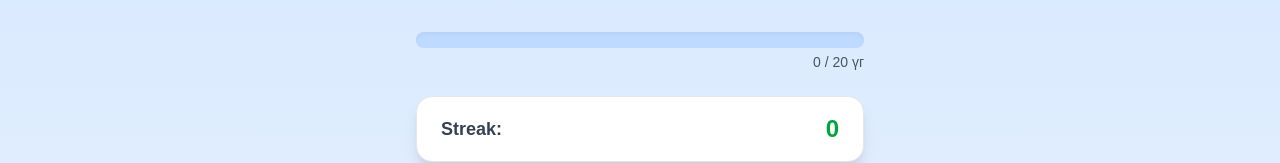
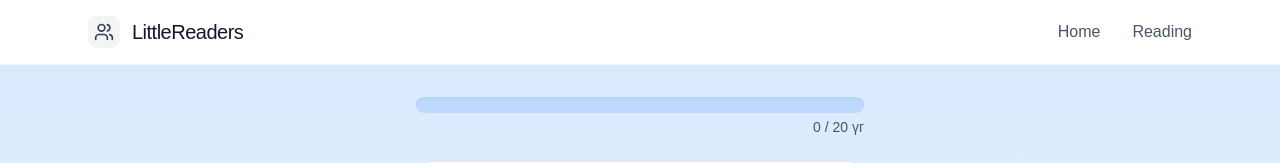
Before and after one commit to Merkzadok/PineQuestz, a Next.js app in the folder client/: page /main/wordSentence in a window 1280 px wide. Shown: the top 163 px of the page. Built offline with nearby package versions, Linux system fonts and the light colour scheme.

Commit message:
fixed-problem-by-adding-header

```diff
--- a/client/src/app/components/MainHeader.tsx
+++ b/client/src/app/components/MainHeader.tsx
@@ -1,35 +1,44 @@
 "use client";
+
 import React, { useState } from "react";
 import { Users, Book, Menu, X } from "lucide-react";
+import Link from "next/link";
 
 const MainHeader = () => {
   const [mobileMenuOpen, setMobileMenuOpen] = useState(false);
+
+  const navLinks = [
+    { name: "Home", href: "/main" },
+    { name: "Reading", href: "/reading" },
+  ];
 
   return (
     <header className="bg-white border-b border-gray-100">
       <div className="max-w-6xl mx-auto px-6">
         <div className="flex items-center justify-between h-16">
           {/* Logo */}
-          <div className="flex items-center gap-3">
-            <div className="flex items-center justify-center w-8 h-8 bg-gray-100 rounded-lg">
-              <Users className="w-5 h-5 text-gray-700" />
+          <Link href="/main">
+            <div className="flex items-center gap-3 cursor-pointer">
+              <div className="flex items-center justify-center w-8 h-8 bg-gray-100 rounded-lg">
+                <Users className="w-5 h-5 text-gray-700" />
+              </div>
+              <span className="text-xl font-light text-gray-900 tracking-tight">
+                LittleReaders
+              </span>
             </div>
-            <span className="text-xl font-light text-gray-900 tracking-tight">
-              FamilySpace
-            </span>
-          </div>
+          </Link>
 
           {/* Desktop Navigation */}
           <nav className="hidden md:flex items-center gap-8">
-            {["Home", "Reading", "Activities", "Profile"].map((item) => (
-              <a
-                key={item}
-                href="#"
+            {navLinks.map((link) => (
+              <Link
+                key={link.name}
+                href={link.href}
                 className="text-gray-600 hover:text-gray-900 font-medium transition-colors duration-200 relative group"
               >
-                {item}
+                {link.name}
                 <div className="absolute bottom-0 left-0 w-0 h-0.5 bg-gray-900 transition-all duration-300 group-hover:w-full"></div>
-              </a>
+              </Link>
             ))}
           </nav>
 
@@ -37,6 +46,7 @@ const MainHeader = () => {
           <button
             onClick={() => setMobileMenuOpen(!mobileMenuOpen)}
             className="md:hidden p-2 text-gray-600 hover:text-gray-900 transition-colors duration-200"
+            aria-label="Toggle menu"
           >
             {mobileMenuOpen ? (
               <X className="w-5 h-5" />
@@ -53,21 +63,22 @@ const MainHeader = () => {
           }`}
         >
           <nav className="py-4 space-y-1">
-            {["Home", "Reading", "Activities", "Profile"].map((item) => (
-              <a
-                key={item}
-                href="#"
+            {navLinks.map((link) => (
+              <Link
+                key={link.name}
+                href={link.href}
                 className="block px-4 py-2 text-gray-600 hover:text-gray-900 hover:bg-gray-50 rounded-lg transition-all duration-200"
+                onClick={() => setMobileMenuOpen(false)} // close menu on click
               >
-                {item === "Reading" ? (
+                {link.name === "Reading" ? (
                   <div className="flex items-center gap-2">
                     <Book className="w-4 h-4" />
-                    {item}
+                    {link.name}
                   </div>
                 ) : (
-                  item
+                  link.name
                 )}
-              </a>
+              </Link>
             ))}
           </nav>
         </div>
--- a/client/src/app/layout.tsx
+++ b/client/src/app/layout.tsx
@@ -3,6 +3,7 @@ import { Geist, Geist_Mono } from "next/font/google";
 import "./globals.css";
 import { TextSpeakerProvider } from "@/provider/TextContext";
 import AnimatedWrapper from "@/components/Animated-wrapper";
+import MainHeader from "./components/MainHeader";
 
 const geistSans = Geist({
   variable: "--font-geist-sans",
@@ -35,6 +36,7 @@ export default function RootLayout({
         className={`${geistSans.variable} ${geistMono.variable} antialiased`}
       >
         <TextSpeakerProvider>
+          <MainHeader />
           <AnimatedWrapper>{children}</AnimatedWrapper>
         </TextSpeakerProvider>
       </body>
--- a/client/src/app/main/crossword/[id]/page.tsx
+++ b/client/src/app/main/crossword/[id]/page.tsx
@@ -15,8 +15,10 @@ const CrossWordPage = () => {
   };
 
   return (
-    <div className="min-h-screen bg-gray-50 flex flex-col items-center p-4">
-      {lessonMap[lessonId] || <p>Lesson not found</p>}
+    <div>
+      <div className="min-h-screen bg-gray-50 flex flex-col items-center p-4">
+        {lessonMap[lessonId] || <p>Lesson not found</p>}
+      </div>
     </div>
   );
 };
```
